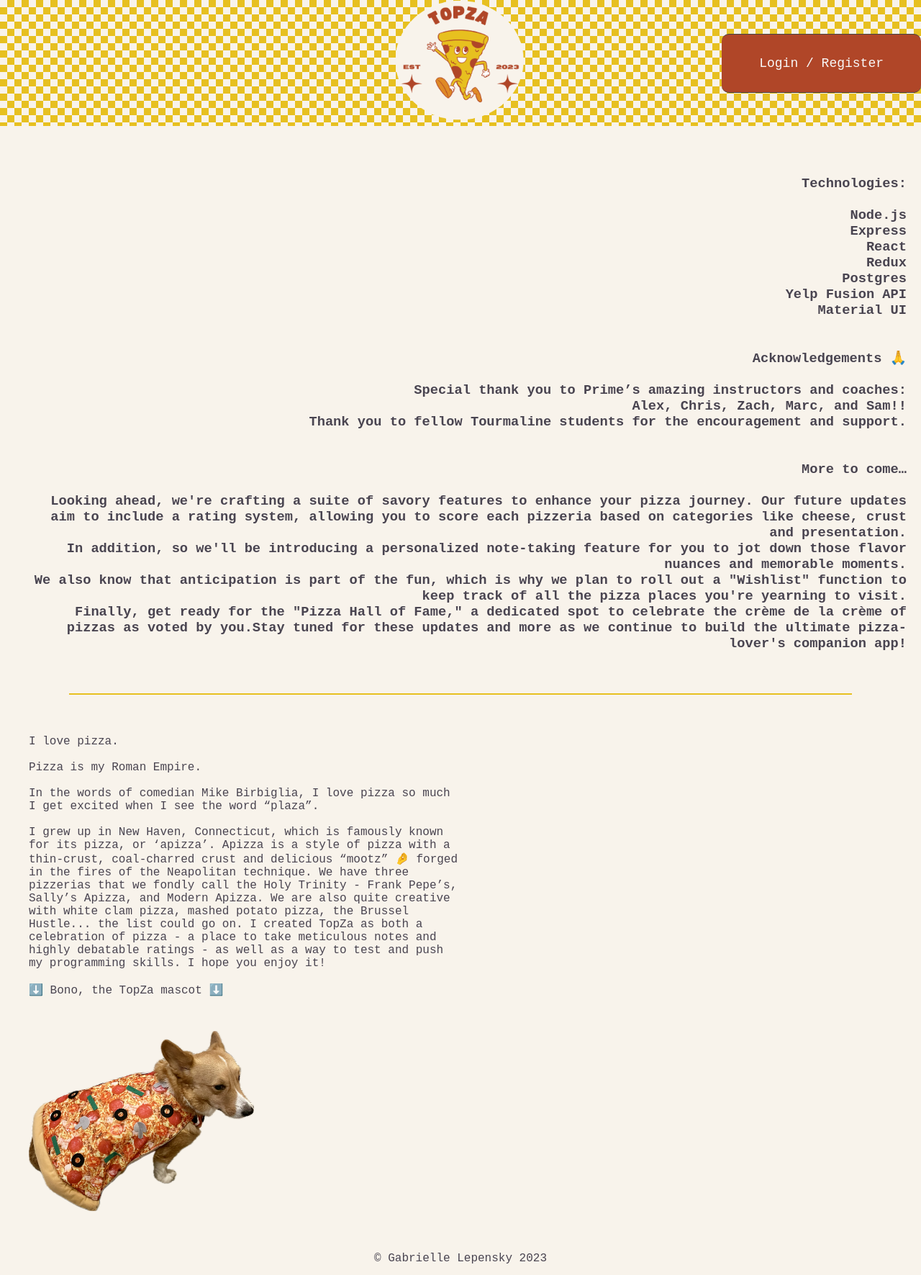
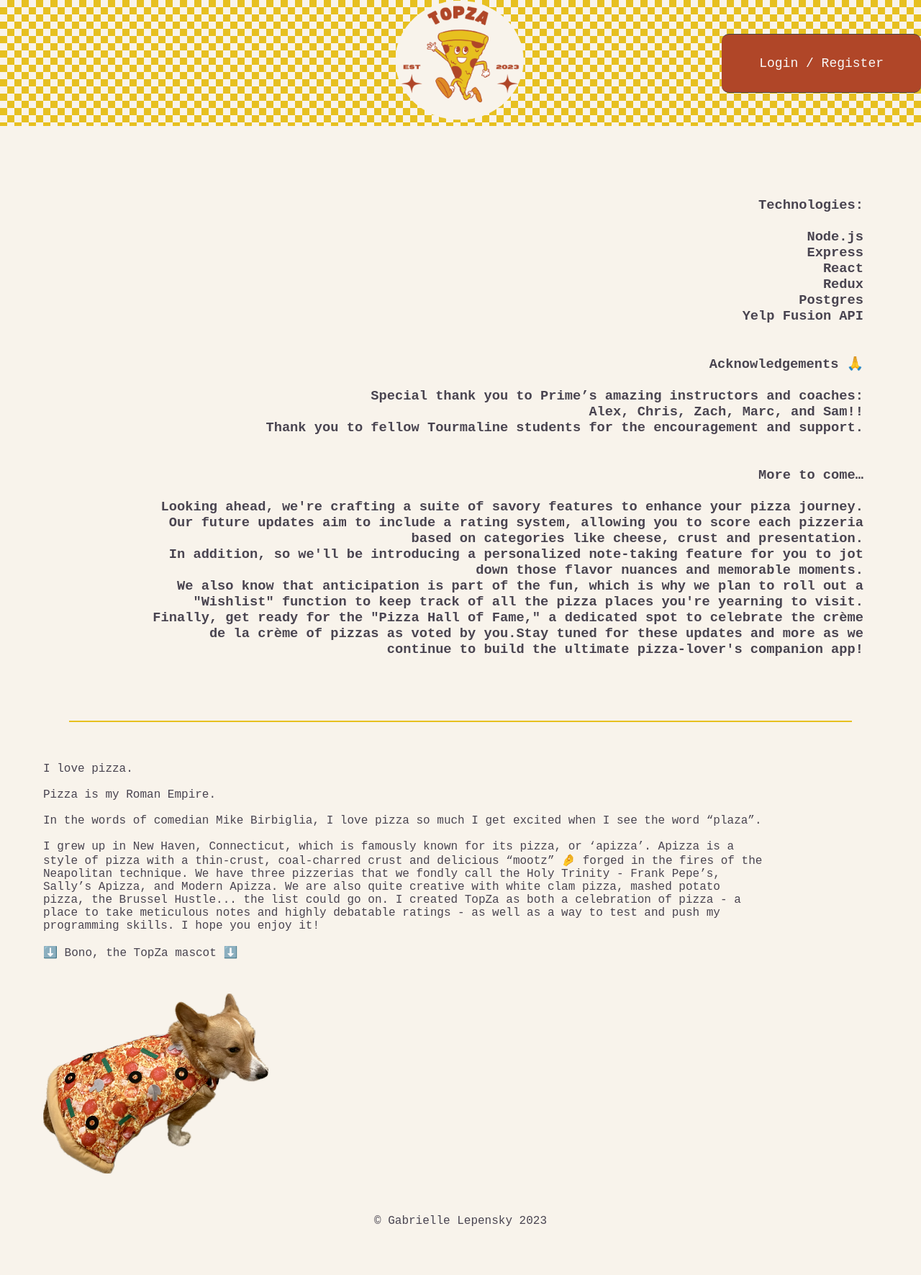
Before and after one commit to glepensky/TopZa-app, a React (Create React App) app: page /#/about in a window 1280 px wide. Shown: the whole page at 72% size. After the commit the page ends 1719 px from the top, so only its background shows below. Built offline with nearby package versions, Linux system fonts and the light colour scheme; no server answers.

Commit message:
more styling

```diff
--- a/src/components/AboutPage/AboutPage.css
+++ b/src/components/AboutPage/AboutPage.css
@@ -1,49 +1,52 @@
 .about-container {
   display: flex;
-  justify-content: flex-start; /* Aligns content to the left */
-  align-items: flex-start; /* Aligns content to the top */
-  text-align: right; /* Aligns text to the left */
-  height: 100%; /* Full height of the viewport (you can adjust this as needed) */
-  padding: 20px; /* Adds padding inside the container */
-  padding-left: 40px;
+  justify-content: flex-end; /* Aligns items to the right */
+  align-items: flex-start;
+  text-align: right;
+  height: 100%;
+  padding: 50px;
+  padding-right: 40px; /* Increase this value to move content further right */
+  /* or you can add margin-left here */
+  margin-right: 40px; /* Adjust this value as needed */
 }
 
 .about-container .some-other-class {
-  text-align: left; /* This will override the right alignment for elements with this class */
+  text-align: right;
+}
+
+.about-content {
+  max-width: 1000px;
 }
 
 .more-container {
   display: flex;
-  justify-content: flex-start; /* Aligns content to the left */
-  align-items: flex-start; /* Aligns content to the top */
-  text-align: left; /* Aligns text to the left */
-  height: 100%; /* Full height of the viewport (you can adjust this as needed) */
-  padding: 20px; /* Adds padding inside the container */
-  padding-left: 40px;
+  justify-content: flex-start;
+  align-items: flex-start;
+  text-align: left;
+  height: 100%;
+  padding: 20px;
+  padding-left: 60px;
 }
 
 .more-content {
-  /* If you want to limit the width of the text and image together */
-  max-width: 600px; /* Adjust this value as needed */
-  /* This ensures the content block itself is aligned to the left */
+  max-width: 1000px;
 }
 
 .more-text {
-  /* Style for your text if needed */
-  margin-bottom: 20px; /* Adds a margin below the text */
+  margin-bottom: 20px;
 }
 
 .more-image {
-  display: block; /* Ensures the image is a block-level element */
-  width: auto; /* Keeps the image's original width */
-  height: auto; /* Maintains aspect ratio */
-  max-width: 100%; /* Ensures the image is responsive and fits its container */
+  display: flex;
+  width: auto;
+  height: auto;
+  max-width: 100%;
 }
 
 
 .divider {
-    height: 2px; /* Sets the thickness of the divider */
-    background: #e7c020; /* Sets the color of the divider */
-    margin: 20px auto; /* Centers the divider and adds vertical space */
-    width: calc(100% - 2in); /* Sets the width to be the full width of the container minus 2 inches */
+    height: 2px;
+    background: #e7c020;
+    margin: 20px auto;
+    width: calc(100% - 2in);
   }
--- a/src/components/AboutPage/AboutPage.jsx
+++ b/src/components/AboutPage/AboutPage.jsx
@@ -26,8 +26,6 @@ function AboutPage() {
           Postgres
           <br></br>
           Yelp Fusion API
-          <br></br>
-          Material UI
           <br></br>
           <br></br>
           <br></br>
--- a/src/components/PizzaList/PizzaList.css
+++ b/src/components/PizzaList/PizzaList.css
@@ -1,7 +1,7 @@
 /* PizzaList.css */
 .highlight-zero-visit {
-    border: 2px solid red; /* Example: red border */
-    background-color: #ffcccc; /* Example: light red background */
+    border: 2px solid #C0D6DF; /* Example: red border */
+    background-color: #C0D6DF; /* Example: light red background */
     padding: 10px;
     margin-bottom: 10px;
   }
```
